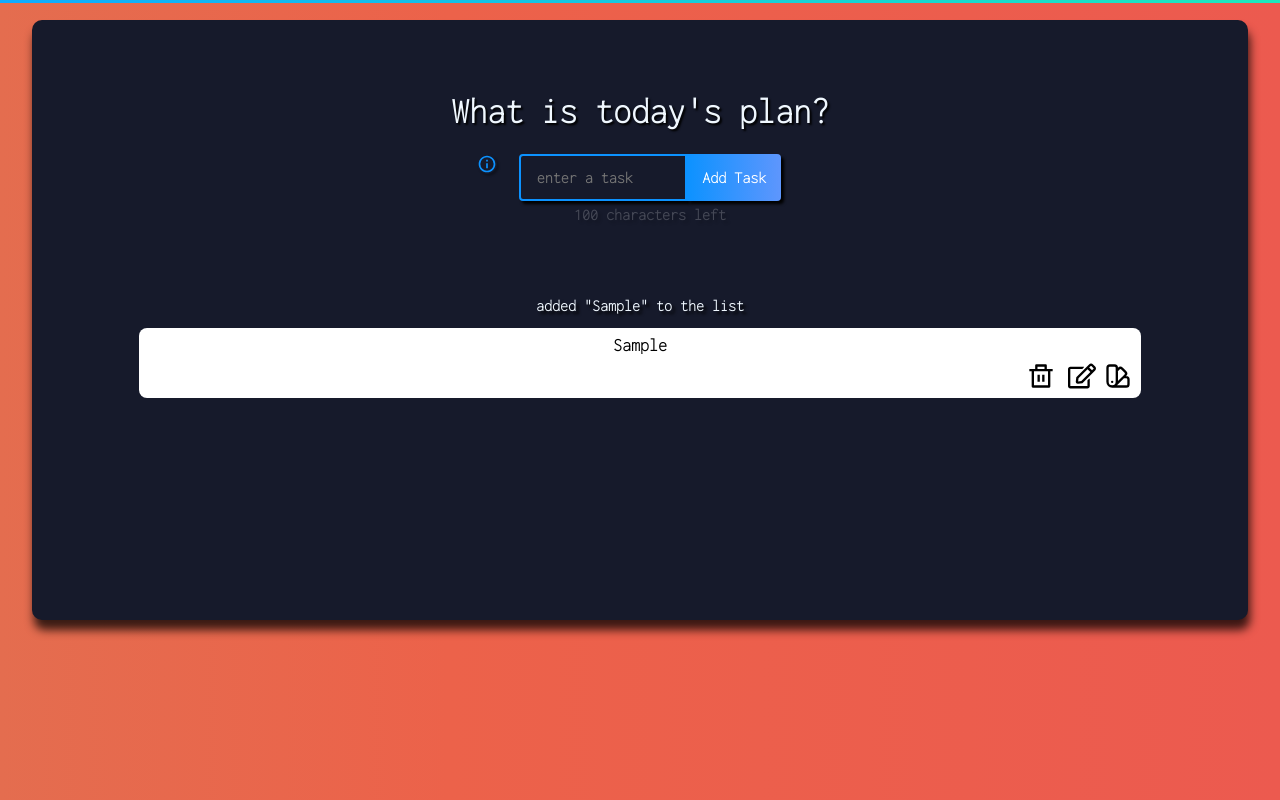
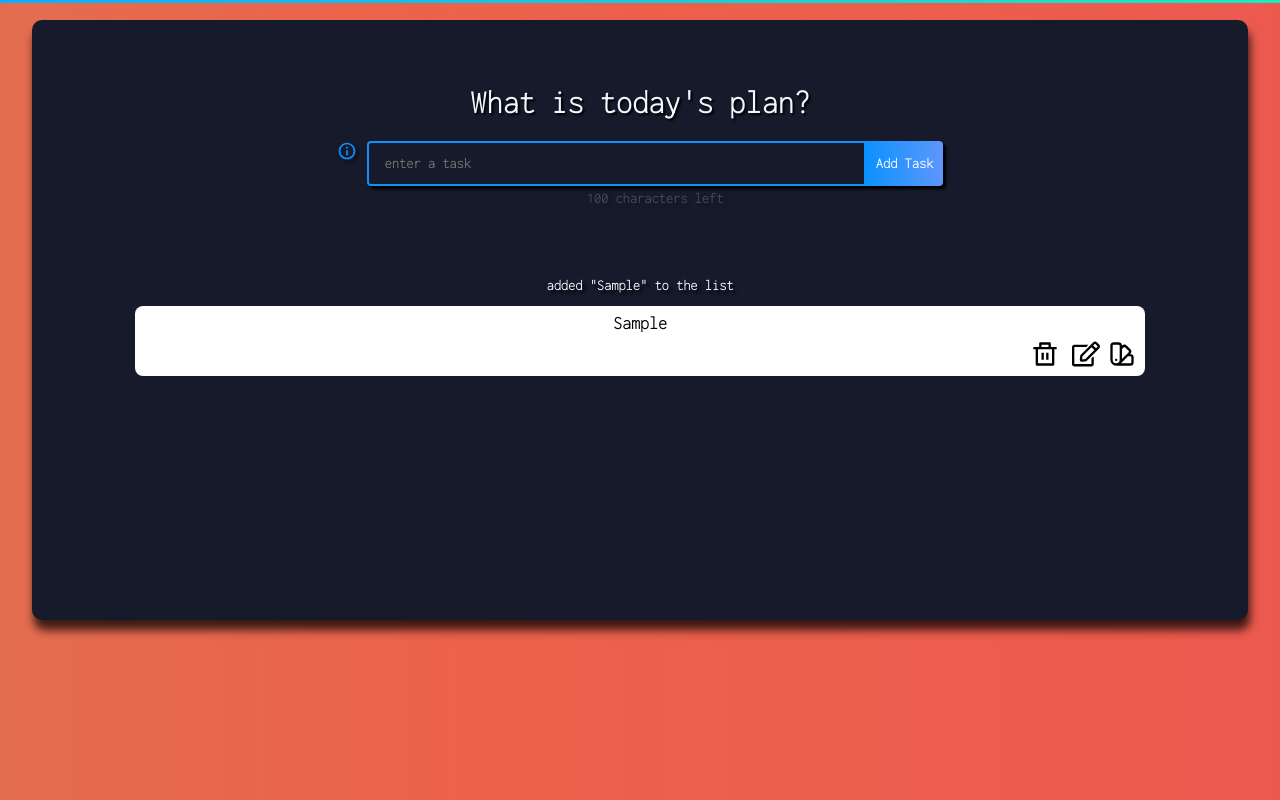
Before and after one commit to avannak/adulting-react, a React (Create React App) app: page / in a window 1280 px wide. Both pictures are taken after typing "Sample" into the empty fields and a click on the button "Add Task". Built offline with nearby package versions, Linux system fonts and the light colour scheme.

Commit message:
polish resizing

```diff
--- a/src/App.css
+++ b/src/App.css
@@ -9,7 +9,9 @@
   font-weight: bolder;
   text-shadow: 2px 2px 2px black;
 }
-
+html{
+  font-size: .9em;
+}
 body {
   font-family: "Inconsolata", monospace;
   font-size: 1.5em;
@@ -84,6 +86,7 @@ body {
   cursor: pointer;
   background: transparent;
   border-radius: 50%;
+  margin-right: 10px;
   display: -webkit-box;
   display: -ms-flexbox;
   display: flex;
@@ -124,6 +127,8 @@ body {
   font-size: 1rem;
   font-weight: bolder;
   padding: 15px;
+  padding-left: 10px;
+  padding-right: 10px;
   -webkit-box-shadow: 3px 3px 3px black;
           box-shadow: 3px 3px 3px black;
   box-sizing: border-box;
@@ -165,6 +170,7 @@ body {
 }
 
 .todo-form {
+  width: auto;
   padding: 0;
 }
 
@@ -180,7 +186,7 @@ body {
           box-shadow: 3px 3px 3px black;
   border: 2px solid #0c92ff;
   outline: none;
-  width: 55%;
+  width: 39vw;
   background: transparent;
   color: #fff;
   -webkit-transition: 0.2s;
--- a/src/components/Todo.js
+++ b/src/components/Todo.js
@@ -29,6 +29,7 @@ export const filterText = (text) => {
 function Todo({ todos, completeTodo, removeTodo, updateTodo }) {
 
     let [currentColor, setCurrentColor] = useState('white');
+
     const [edit, setEdit] = useState({
         id: null,
         value: ''
@@ -36,7 +37,7 @@ function Todo({ todos, completeTodo, removeTodo, updateTodo }) {
 
     const rowRef = useRef('white');
 
-    const getItemStyle = (isDragging, draggableStyle) => ({
+    const getItemStyle = (isDragging, draggableStyle, id) => ({
         // basic styles to make the items look a bit nicer
         userSelect: "none",
         width: "100%",
@@ -88,9 +89,9 @@ function Todo({ todos, completeTodo, removeTodo, updateTodo }) {
                             {...provided.draggableProps}
                             {...provided.dragHandleProps}
                             style={getItemStyle(
-
                                 snapshot.isDragging,
-                                provided.draggableProps.style
+                                provided.draggableProps.style,
+                                todo.id
                             )}>
 
                             <div className="todo-text" key={todo.id} onClick={() => completeTodo(todo.id, completeTxt = filterText(todo.text))}>
```
